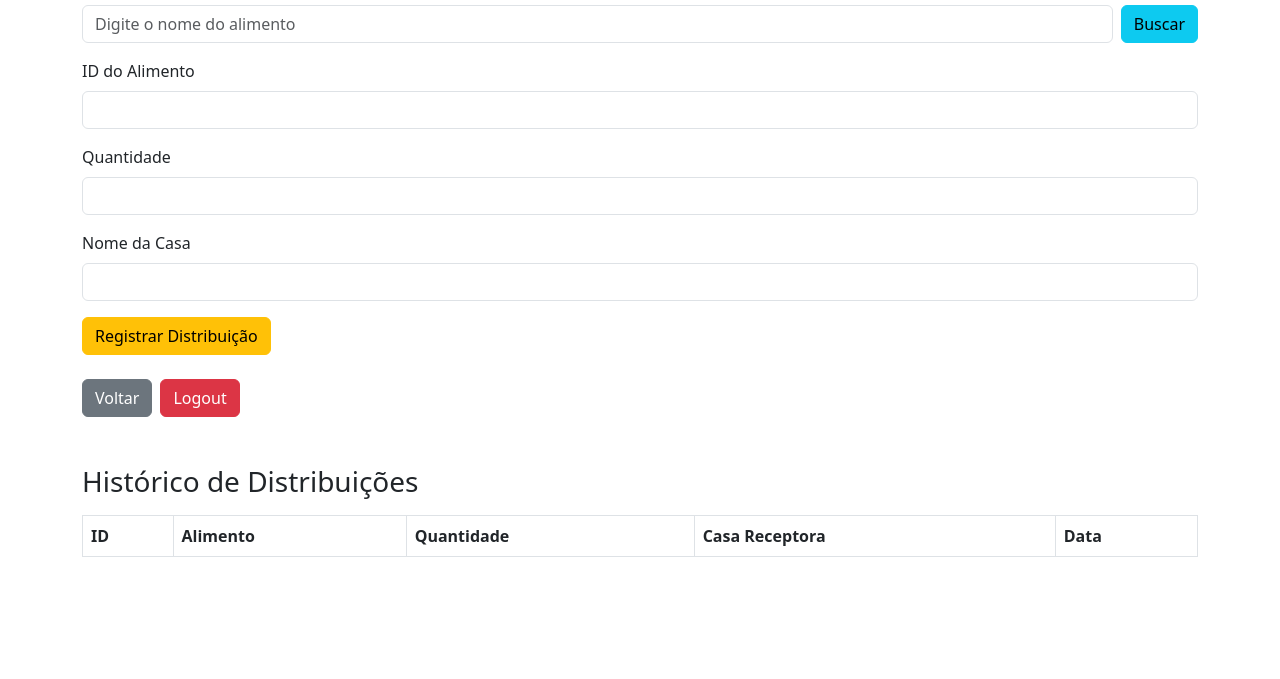
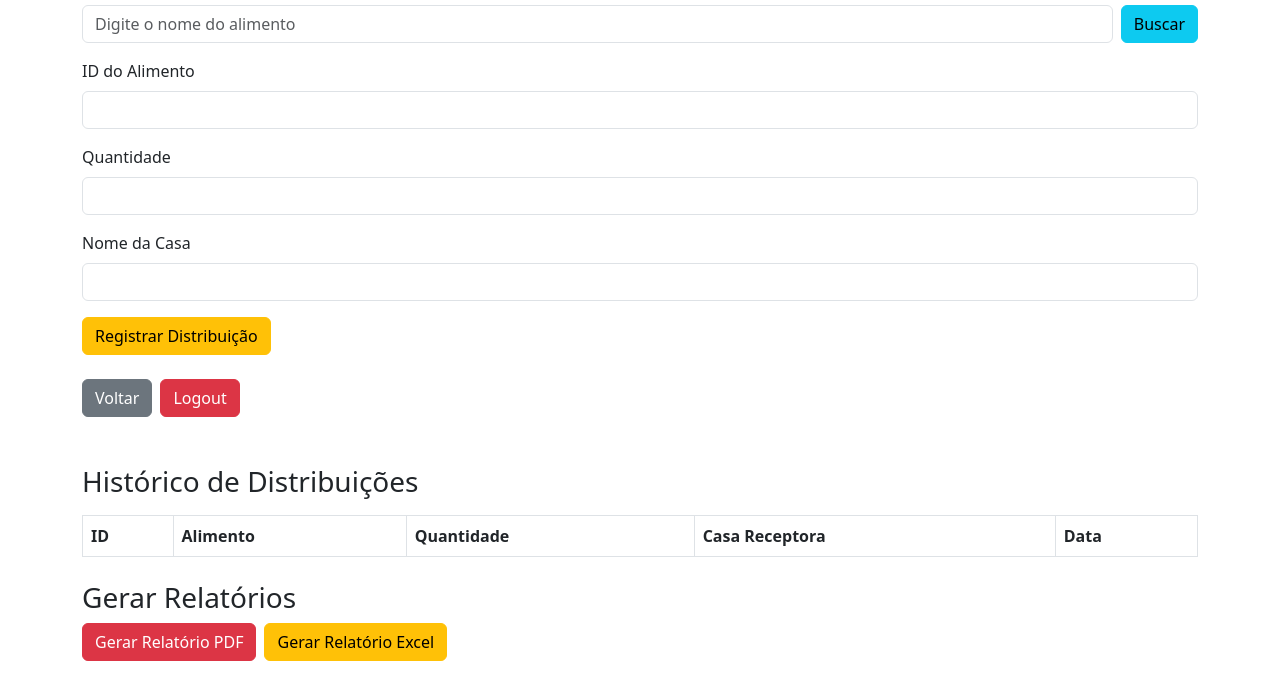
Before and after one commit to carlosluisfilho/controle-estoque-cfm, a website: page views/distribution.html in a window 1280 px wide. Shown: the part 121-800 px from the top of the page. Drawn offline with nearby package versions, Linux system fonts and the light colour scheme; no server answers; files whose address does not match are found by name.

Commit message:
Adicionado botões de relatorio distribuição

```diff
--- a/views/distribution.html
+++ b/views/distribution.html
@@ -59,6 +59,14 @@
                 <!-- Dados serão preenchidos dinamicamente -->
             </tbody>
         </table>
+        <!-- 📊 Botões para Gerar Relatórios -->
+        <div class="mt-4">
+            <h3>Gerar Relatórios</h3>
+            <div class="d-flex gap-2">
+                <a href="#" class="btn btn-danger" onclick="gerarRelatorio('pdf')">Gerar Relatório PDF</a>
+                <a href="#" class="btn btn-warning" onclick="gerarRelatorio('excel')">Gerar Relatório Excel</a>
+            </div>
+        </div>
     </div>
     <script>
         // ✅ Logout
@@ -179,6 +187,42 @@
                 console.error("Erro ao carregar distribuições:", error);
             }
         }
+        //Gerar relatorio
+        async function gerarRelatorio(tipo) {
+            const token = localStorage.getItem('token'); // Pegando o token salvo no navegador
+
+            if (!token) {
+                alert('Usuário não autenticado. Faça login novamente.');
+                window.location.href = '/login';
+                return;
+            }
+
+            let url = `/relatorios/distributions/${tipo}`;
+
+            try {
+                const response = await fetch(url, {
+                    method: 'GET',
+                    headers: { 'Authorization': `Bearer ${token}` } // Adicionando o token
+                });
+
+                if (!response.ok) {
+                    throw new Error('Erro ao gerar relatório.');
+                }
+
+                // Criar um link de download do relatório
+                const blob = await response.blob();
+                const downloadUrl = window.URL.createObjectURL(blob);
+                const a = document.createElement('a');
+                a.href = downloadUrl;
+                a.download = `relatorio_distribuicoes.${tipo === 'pdf' ? 'pdf' : 'xlsx'}`;
+                document.body.appendChild(a);
+                a.click();
+                window.URL.revokeObjectURL(downloadUrl);
+            } catch (error) {
+                console.error('Erro ao gerar relatório:', error);
+                alert(error.message);
+            }
+        }
     </script>
 
     <script src="js/auth.js"></script>
```
Also changed, not shown: 4 other files.
